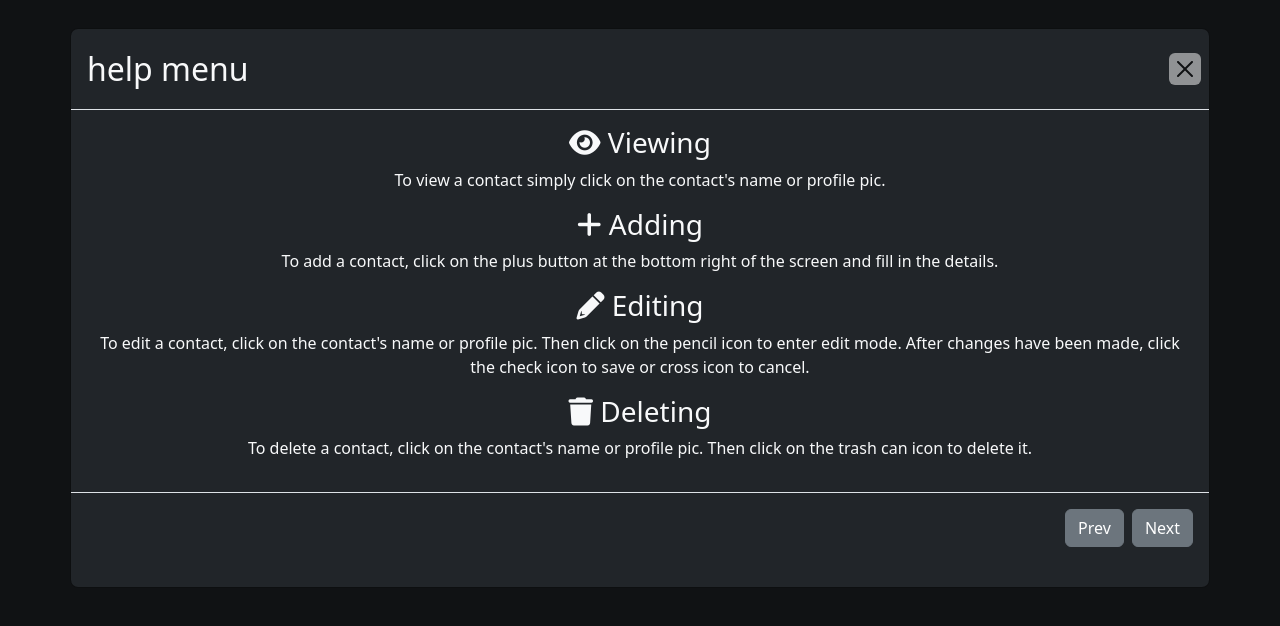
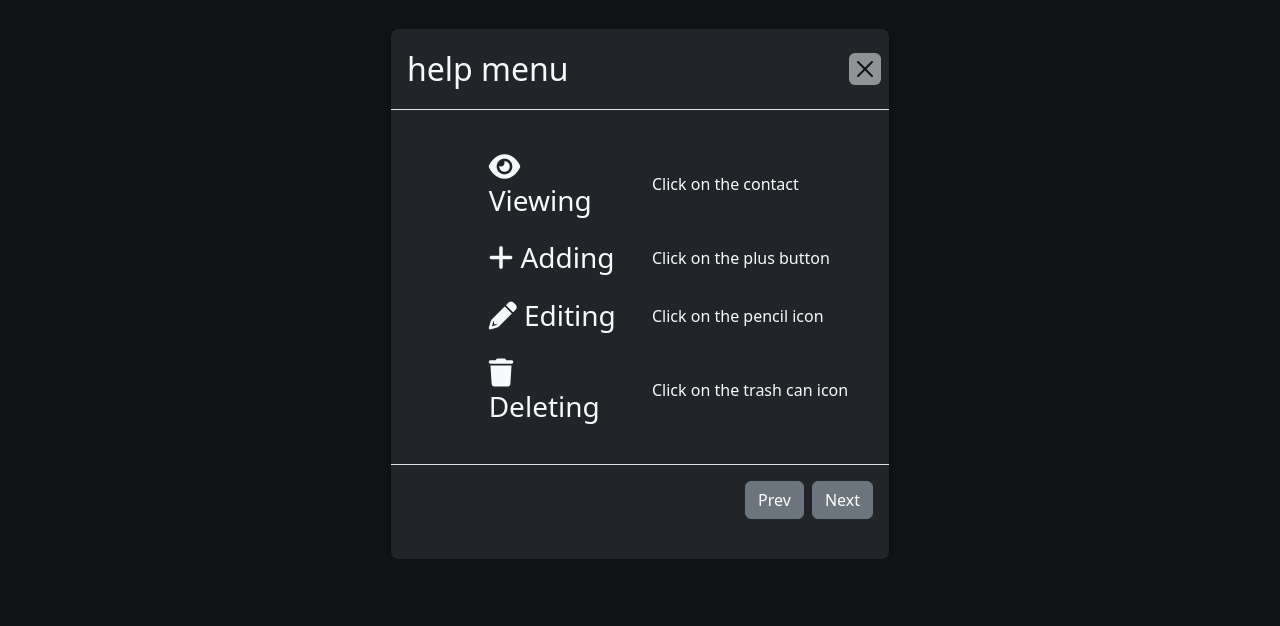
Before and after one commit to git-RR/robot-army-node-version, a website: page dev/help.html in a window 1280 px wide. Both pictures are taken after a click on the button 640 px from the left and 400 px from the top of the page. Drawn offline with Linux system fonts and the light colour scheme; files that its build step writes are made by us from their sources; files whose address does not match are found by name.

Commit message:
Help menu functional
help menu items are clickable, updating the DOM.

```diff
--- a/dev/help.html
+++ b/dev/help.html
@@ -12,21 +12,29 @@
 <body class="container d-flex vh-100 bg-dark align-items-center justify-content-center">
 
     <div class="modal fade" id="helpModal" tabindex="-1" aria-labelledby="helpModalLabel" aria-hidden="true">
-        <div class="modal-dialog modal-xl">
+        <div class="modal-dialog">
             <div class="modal-content pb-4 bg-dark">
                 <div class="modal-header">
                     <h2 class="modal-title fw-lighter text-light" id="helpModalLabel">help menu</h2>
                     <button type="button" id="helpModalCloseBtn" class="btn-close bg-white" data-bs-dismiss="modal" aria-label="Close"></button>
                 </div>
-                <div class="modal-body text-center text-light">
-                    <h3 class="fw-lighter"><i class="fa fa-eye fs-3"></i> Viewing</h3>
-                    <p>To view a contact simply click on the contact's name or profile pic.</p>
-                    <h3 class="fw-lighter"><i class="fa fa-plus fs-3"></i> Adding</h3>
-                    <p>To add a contact, click on the plus button at the bottom right of the screen and fill in the details.</p>
-                    <h3 class="fw-lighter"><i class="fa fa-pencil fs-3"></i> Editing</h3>
-                    <p>To edit a contact, click on the contact's name or profile pic. Then click on the pencil icon to enter edit mode. After changes have been made, click the check icon to save or cross icon to cancel.</p>
-                    <h3 class="fw-lighter"><i class="fa fa-trash fs-3"></i> Deleting</h3>
-                    <p>To delete a contact, click on the contact's name or profile pic. Then click on the trash can icon to delete it.</p>
+                <div class="modal-body text-light text-center text-sm-start">
+                    <div id="helpView" class="row align-items-center justify-content-sm-end my-2 my-sm-4" role="button">
+                        <h3 class="fw-lighter col-sm-4 m-0"><i class="fa fa-eye fs-3"></i> Viewing</h3>
+                        <p class="col-sm-6 my-2 m-sm-0">Click on the contact</p>
+                    </div>
+                    <div id="helpAdd" class="row align-items-center justify-content-sm-end my-2 my-sm-4" role="button">
+                        <h3 class="fw-lighter col-sm-4 m-0"><i class="fa fa-plus fs-3"></i> Adding</h3>
+                        <p class="col-sm-6 my-2 m-sm-0">Click on the plus button</p>
+                    </div>
+                    <div id="helpEdit" class="row align-items-center justify-content-sm-end my-2 my-sm-4" role="button">
+                        <h3 class="fw-lighter col-sm-4 m-0"><i class="fa fa-pencil fs-3"></i> Editing</h3>
+                        <p class="col-sm-6 my-2 m-sm-0">Click on the pencil icon</p>
+                    </div>
+                    <div id="helpDelete" class="row align-items-center justify-content-sm-end my-2 my-sm-4" role="button">
+                        <h3 class="fw-lighter col-sm-4 m-0"><i class="fa fa-trash fs-3"></i> Deleting</h3>
+                        <p class="col-sm-6 my-2 m-sm-0">Click on the trash can icon</p>
+                    </div>
                 </div>
                 <div class="modal-footer">
                     <button type="button" class="btn btn-secondary" data-bs-dismiss="modal">Prev</button>
--- a/dev/js/help.js
+++ b/dev/js/help.js
@@ -1,6 +1,61 @@
-// TEST
+
 const btnHelp = document.getElementById("btnHelp");
+const helpModalBody = document.querySelector("#helpModal div.modal-body");
+const helpModalMenuHTML = `
+    <div id="helpView" class="row align-items-center justify-content-sm-end my-2 my-sm-4" role="button">
+        <h3 class="fw-lighter col-sm-4 m-0"><i class="fa fa-eye fs-3"></i> Viewing</h3>
+        <p class="col-sm-6 my-2 m-sm-0">Click on the contact</p>
+    </div>
+    <div id="helpAdd" class="row align-items-center justify-content-sm-end my-2 my-sm-4" role="button">
+        <h3 class="fw-lighter col-sm-4 m-0"><i class="fa fa-plus fs-3"></i> Adding</h3>
+        <p class="col-sm-6 my-2 m-sm-0">Click on the plus button</p>
+    </div>
+    <div id="helpEdit" class="row align-items-center justify-content-sm-end my-2 my-sm-4" role="button">
+        <h3 class="fw-lighter col-sm-4 m-0"><i class="fa fa-pencil fs-3"></i> Editing</h3>
+        <p class="col-sm-6 my-2 m-sm-0">Click on the pencil icon</p>
+    </div>
+    <div id="helpDelete" class="row align-items-center justify-content-sm-end my-2 my-sm-4" role="button">
+        <h3 class="fw-lighter col-sm-4 m-0"><i class="fa fa-trash fs-3"></i> Deleting</h3>
+        <p class="col-sm-6 my-2 m-sm-0">Click on the trash can icon</p>
+    </div>
+`;
 
 btnHelp.addEventListener('click', () => {
-    console.log('help!!!')
-})
+    helpModalBody.innerHTML = helpModalMenuHTML;
+    reloadHelpModal();
+});
+
+function reloadHelpModal(){
+    const helpView = document.getElementById("helpView");
+    const helpAdd = document.getElementById("helpAdd");
+    const helpEdit = document.getElementById("helpEdit");
+    const helpDelete = document.getElementById("helpDelete");
+    helpView.addEventListener('click',()=>{
+        helpModalBody.innerHTML = helpObj.view;
+    });
+    helpAdd.addEventListener('click',()=>{
+        helpModalBody.innerHTML = `<p>You've selected Add Help</p>`;
+    });
+    helpEdit.addEventListener('click',()=>{
+        helpModalBody.innerHTML = `<p>You've selected Edit Help</p>`;
+    });
+    helpDelete.addEventListener('click',()=>{
+        helpModalBody.innerHTML = `<p>You've selected Delete Help</p>`;
+    });
+}
+
+const helpObj = {
+    "view":`<p class="px-sm-5">To view a contact simply click on the contact's name or profile pic.</p>`,
+}
+
+/*
+    <h3 class="fw-lighter"><i class="fa fa-eye fs-3"></i> Viewing</h3>
+    <p>To view a contact simply click on the contact's name or profile pic.</p>
+    <h3 class="fw-lighter"><i class="fa fa-plus fs-3"></i> Adding</h3>
+    <p>To add a contact, click on the plus button at the bottom right of the screen and fill in the details.</p>
+    <h3 class="fw-lighter"><i class="fa fa-pencil fs-3"></i> Editing</h3>
+    <p>To edit a contact, click on the contact's name or profile pic. Then click on the pencil icon to enter edit mode. After changes have been made, click the check icon to save or cross icon to cancel.</p>
+    <h3 class="fw-lighter"><i class="fa fa-trash fs-3"></i> Deleting</h3>
+    <p>To delete a contact, click on the contact's name or profile pic. Then click on the trash can icon to delete it.</p>
+
+*/
```
